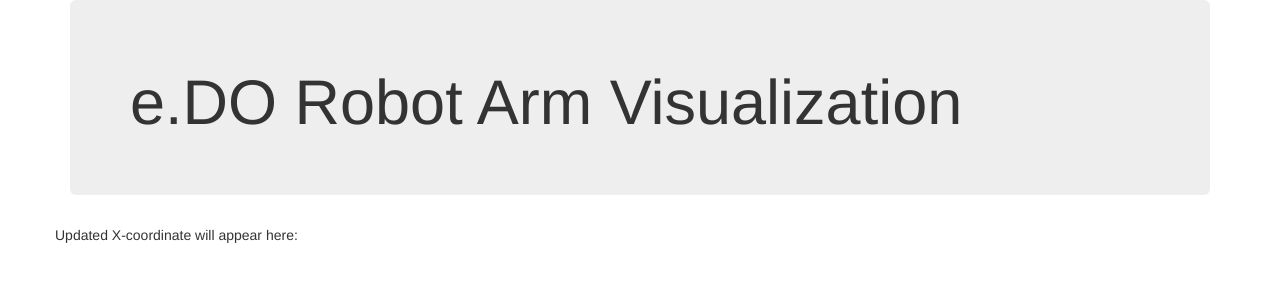
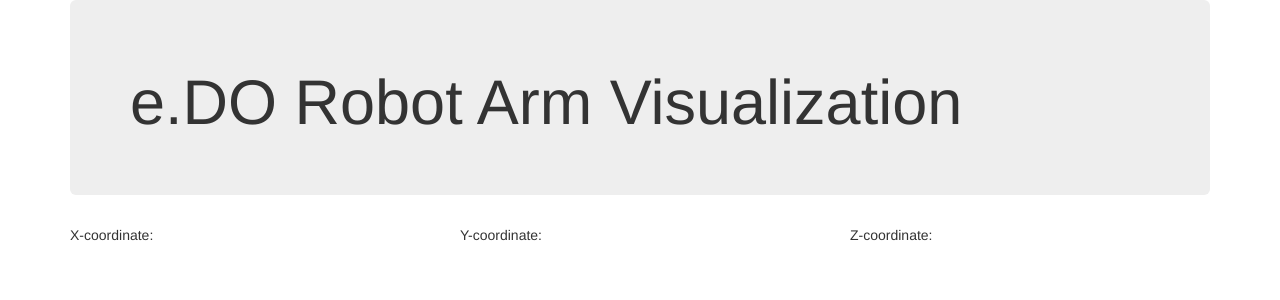
Before and after one commit to Marwan99/edo_visualization, a Flask app: page / in a window 1280 px wide. Shown: the top 300 px of the page. Run offline with Flask 2, Linux system fonts and the light colour scheme; some libraries are stand-ins or nearby versions.

Commit message:
Added y & z values

```diff
--- a/src/server.py
+++ b/src/server.py
@@ -13,7 +13,7 @@ app.config['SECRET_KEY'] = 'secret!'
 socketio = SocketIO(app)
 
 def ros_callback(msg):
-    socketio.emit('newnumber', {'number': msg.x}, namespace='/test')
+    socketio.emit('newnumber', {'x': msg.x, 'y': msg.y, 'z': msg.z}, namespace='/test')
     #print(msg)
 
 @app.route('/')
@@ -23,7 +23,7 @@ def index():
 @socketio.on('connect', namespace='/test')
 def test_connect():
     print("---------------*Connected")
-    rospy.init_node('lololol', anonymous=True, disable_signals=True)
+    rospy.init_node('viz', anonymous=True, disable_signals=True)
     rospy.Subscriber('/cartesian_pose', CartesianPose, ros_callback)
     rospy.loginfo("WebSocket started")
     '''
--- a/src/static/js/application.js
+++ b/src/static/js/application.js
@@ -2,20 +2,14 @@ $(document).ready(function() {
   //connect to the socket server.
   var socket = io.connect('http://' + document.domain + ':' + location.port + '/test');
   var numbers_received = [];
-  console.log("*************************--------------------------***********************************");
+  // console.log("lol");
   //receive details from server
-  socket.on('newnumber', function(msg) {
-    console.log("Received number" + msg.number);
-    //maintain a list of ten numbers
-    if (numbers_received.length >= 10) {
-      numbers_received.shift()
-    }
-    numbers_received.push(msg.number);
-    numbers_string = '';
-    for (var i = 0; i < numbers_received.length; i++) {
-      numbers_string = numbers_string + '<p>' + numbers_received[i].toString() + '</p>';
-    }
-    $('#log').html(numbers_string);
+  socket.on('newnumber', function(msg)
+  {
+    // console.log("Received number" + msg.number);
+    $('#log_x').html(msg.x.toString());
+    $('#log_y').html(msg.y.toString());
+    $('#log_z').html(msg.z.toString());
   });
 
 });
--- a/src/templates/index.html
+++ b/src/templates/index.html
@@ -13,16 +13,21 @@
   <div class="container">
     <div class="jumbotron">
       <h1>e.DO Robot Arm Visualization</h1>
-      <!--p>Random numbers generated by the Flask server will appear below, asynchronously.</p-->
     </div>
   </div>
   </div>
 
   <div class="container" id="content">
     <div class="row">
-      <p>Updated X-coordinate will appear here:</p>
-      <div id="log">
-      </div> <!-- /#log -->
+    <div class="col-sm-4">
+      <p>X-coordinate: <div id="log_x"></p></div>
+    </div>
+    <div class="col-sm-4">
+      <p>Y-coordinate: <div id="log_y"></p></div>
+    </div>
+    <div class="col-sm-4">
+      <p>Z-coordinate: <div id="log_z"></p></div>
+    </div>
     </div>
   </div>
 
```
